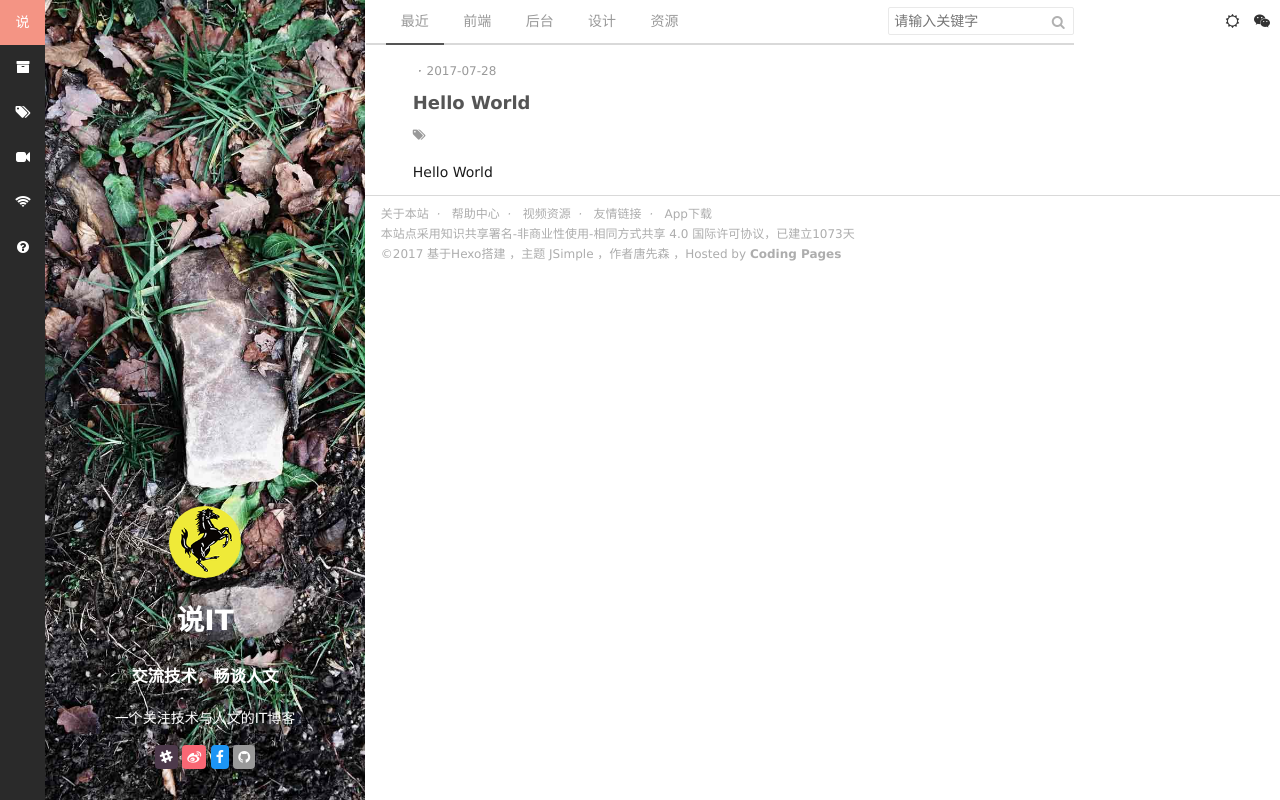
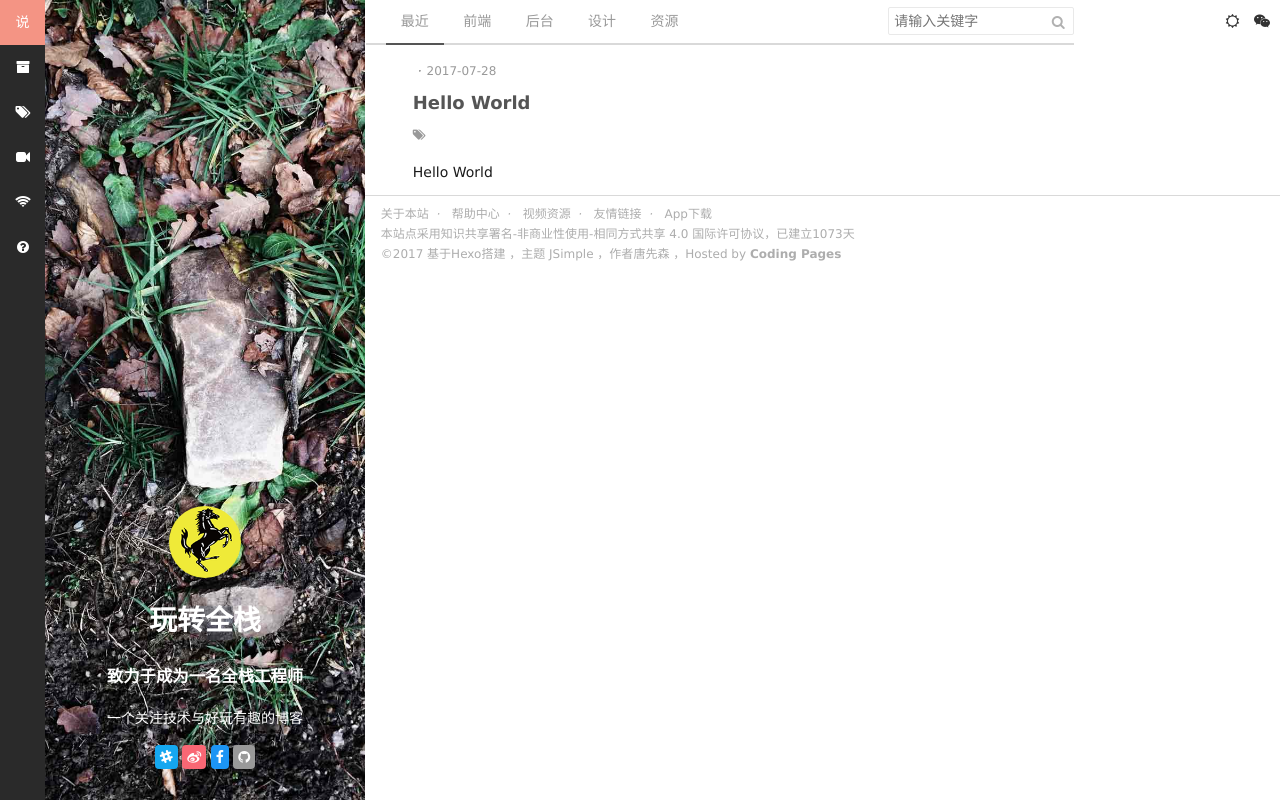
Before and after one commit to aixie/aixie.github.io, a plain HTML site: page index.html in a window 1280 px wide. Drawn offline with nearby package versions, Linux system fonts and the light colour scheme; no server answers.

Commit message:
Site updated: 2017-07-28 15:19:31

```diff
--- a/index.html
+++ b/index.html
@@ -50,7 +50,7 @@
 <link rel="shortcut icon" href="/images/favicon.png">
 
 
-<title>Hexo - </title>
+<title>Scissors</title>
 
 <meta name="keywords" content="">
 
@@ -80,11 +80,11 @@
     <div class="cover-img"></div>
     <div class="cover-info">
         <img class="avatar" width="72" src="/images/favicon.png" alt="avatar" />
-        <h1>说IT</h1>
-        <h3>交流技术，畅谈人文</h3>
-        <p>一个关注技术与人文的IT博客</p>
+        <h1>玩转全栈</h1>
+        <h3>致力于成为一名全栈工程师</h3>
+        <p>一个关注技术与好玩有趣的博客</p>
         <div class="cover-sns">
-            <div class="btn btn-slack">
+            <div class="btn btn-weixin-mp">
                 <a href="https://join.slack.com/readseek/signup" target="_blank" rel="nofollow"><i class="fa fa-slack"></i></a>
             </div>
             <div class="btn btn-weibo">
```
